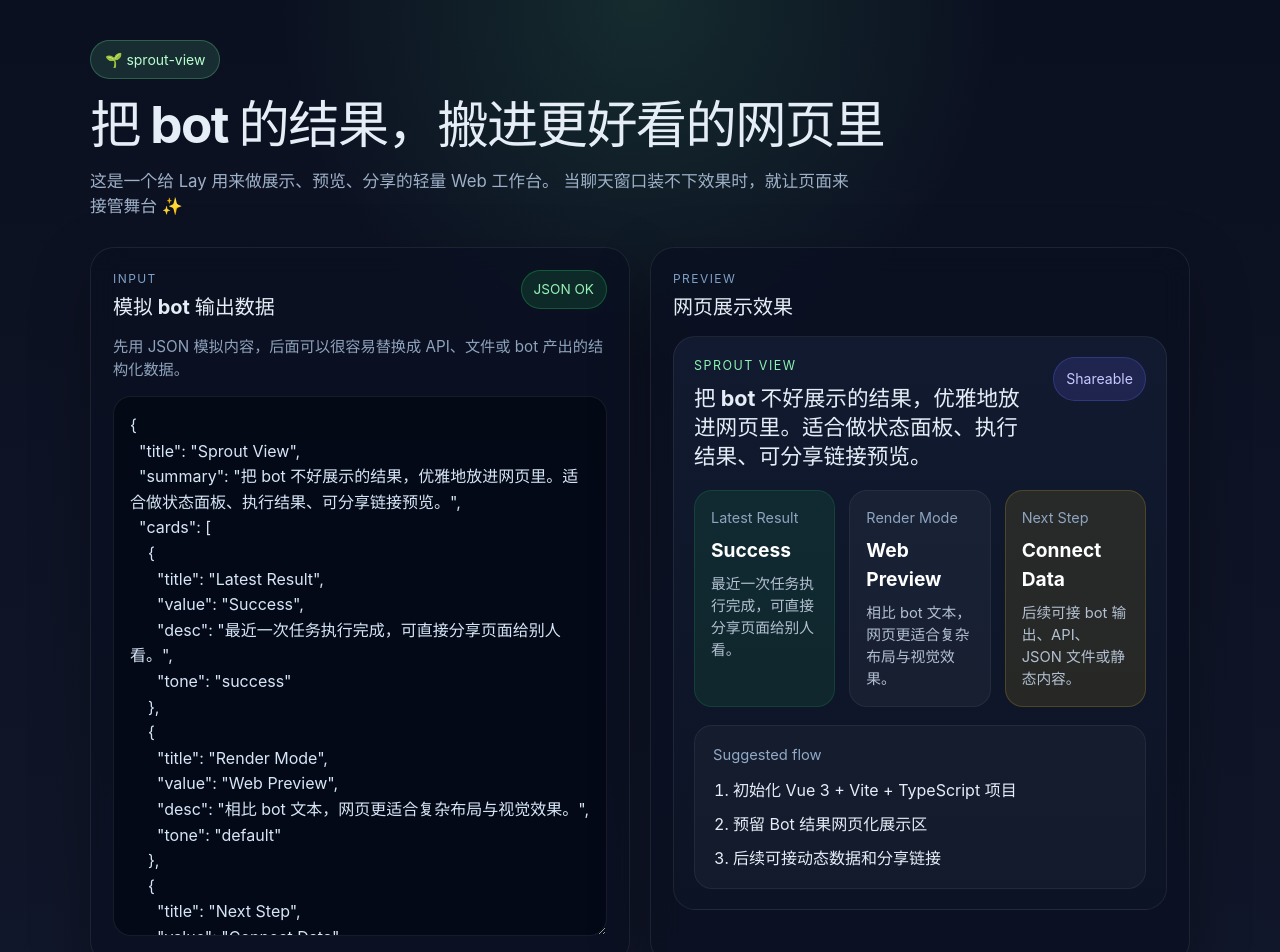
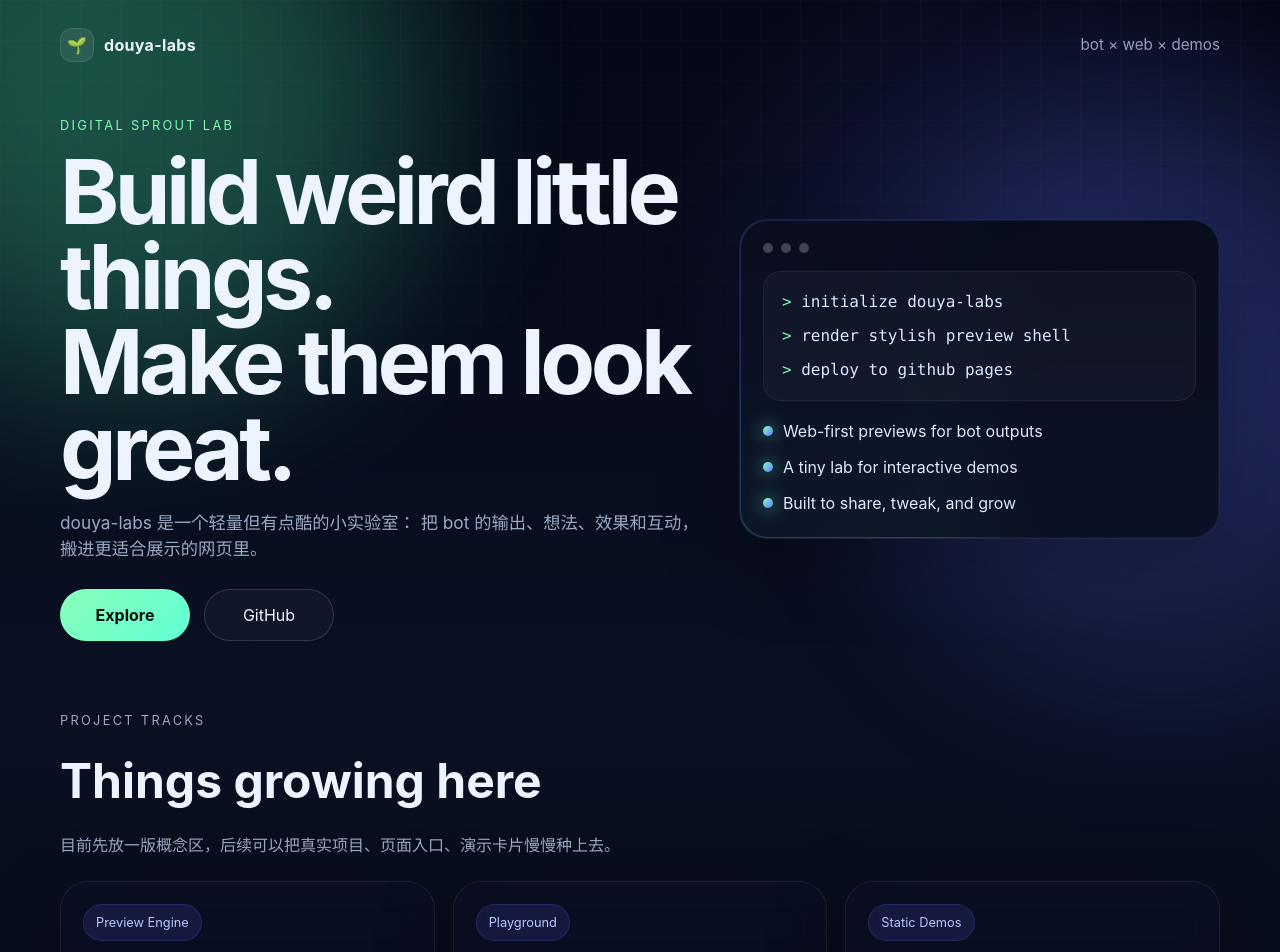
Before and after one commit to douya-labs/douya-labs.github.io, a Vue app: page / in a window 1280 px wide. Shown: the top 952 px of the page. Built offline with nearby package versions, Linux system fonts and the light colour scheme.

Commit message:
style: redesign homepage

```diff
--- a/src/App.vue
+++ b/src/App.vue
@@ -1,151 +1,119 @@
 <script setup lang="ts">
-import { computed, ref } from 'vue'
-
-type DemoCard = {
-  title: string
-  value: string
-  desc: string
-  tone?: 'default' | 'success' | 'warning'
-}
-
-type DemoPayload = {
-  title: string
-  summary: string
-  cards: DemoCard[]
-  timeline: string[]
-}
-
-const examplePayload: DemoPayload = {
-  title: 'Sprout View',
-  summary:
-    '把 bot 不好展示的结果，优雅地放进网页里。适合做状态面板、执行结果、可分享链接预览。',
-  cards: [
+const projects = [
   {
-      title: 'Latest Result',
-      value: 'Success',
-      desc: '最近一次任务执行完成，可直接分享页面给别人看。',
-      tone: 'success',
+    name: 'Sprout View',
+    tag: 'Preview Engine',
+    desc: '把 bot 里不方便展示的结果，转成更适合浏览和分享的网页视图。',
   },
   {
-      title: 'Render Mode',
-      value: 'Web Preview',
-      desc: '相比 bot 文本，网页更适合复杂布局与视觉效果。',
-      tone: 'default',
+    name: 'Bot Experiments',
+    tag: 'Playground',
+    desc: '一些对话、交互、可视化和 UI 想法的试验场，想到就种一棵。',
   },
   {
-      title: 'Next Step',
-      value: 'Connect Data',
-      desc: '后续可接 bot 输出、API、JSON 文件或静态内容。',
-      tone: 'warning',
+    name: 'Shareable Pages',
+    tag: 'Static Demos',
+    desc: '适合直接甩链接给别人看的页面，轻量、直接、体面。',
   },
-  ],
-  timeline: [
-    '初始化 Vue 3 + Vite + TypeScript 项目',
-    '预留 Bot 结果网页化展示区',
-    '后续可接动态数据和分享链接',
-  ],
-}
+]
 
-const inputText = ref(JSON.stringify(examplePayload, null, 2))
-
-const parsedPayload = computed<DemoPayload>(() => {
-  try {
-    const parsed = JSON.parse(inputText.value) as DemoPayload
-
-    return {
-      title: parsed.title || examplePayload.title,
-      summary: parsed.summary || examplePayload.summary,
-      cards: Array.isArray(parsed.cards) ? parsed.cards : examplePayload.cards,
-      timeline: Array.isArray(parsed.timeline)
-        ? parsed.timeline
-        : examplePayload.timeline,
-    }
-  } catch {
-    return examplePayload
-  }
-})
-
-const isJsonValid = computed(() => {
-  try {
-    JSON.parse(inputText.value)
-    return true
-  } catch {
-    return false
-  }
-})
+const signals = [
+  'Web-first previews for bot outputs',
+  'A tiny lab for interactive demos',
+  'Built to share, tweak, and grow',
+]
 </script>
 
 <template>
   <div class="page-shell">
+    <div class="bg-orb bg-orb--1" />
+    <div class="bg-orb bg-orb--2" />
+    <div class="bg-grid" />
+
     <header class="hero">
-      <div class="hero__badge">🌱 sprout-view</div>
-      <h1>把 bot 的结果，搬进更好看的网页里</h1>
+      <nav class="topbar">
+        <div class="brand">
+          <span class="brand__dot">🌱</span>
+          <span>douya-labs</span>
+        </div>
+        <div class="topbar__hint">bot × web × demos</div>
+      </nav>
+
+      <section class="hero__content">
+        <div class="hero__copy">
+          <p class="eyebrow">DIGITAL SPROUT LAB</p>
+          <h1>Build weird little things.<br />Make them look great.</h1>
           <p class="hero__desc">
-        这是一个给 Lay 用来做展示、预览、分享的轻量 Web 工作台。
-        当聊天窗口装不下效果时，就让页面来接管舞台 ✨
-      </p>
-    </header>
-
-    <main class="layout">
-      <section class="panel panel--input">
-        <div class="panel__head">
-          <div>
-            <p class="eyebrow">INPUT</p>
-            <h2>模拟 bot 输出数据</h2>
-          </div>
-          <span :class="['status', isJsonValid ? 'is-valid' : 'is-invalid']">
-            {{ isJsonValid ? 'JSON OK' : 'JSON Error' }}
-          </span>
-        </div>
-
-        <p class="panel__hint">
-          先用 JSON 模拟内容，后面可以很容易替换成 API、文件或 bot 产出的结构化数据。
+            douya-labs 是一个轻量但有点酷的小实验室：
+            把 bot 的输出、想法、效果和互动，搬进更适合展示的网页里。
           </p>
 
-        <textarea
-          v-model="inputText"
-          class="json-editor"
-          spellcheck="false"
-        />
-      </section>
-
-      <section class="panel panel--preview">
-        <div class="panel__head">
-          <div>
-            <p class="eyebrow">PREVIEW</p>
-            <h2>网页展示效果</h2>
+          <div class="hero__actions">
+            <a class="button button--primary" href="#projects">Explore</a>
+            <a class="button button--ghost" href="https://github.com/douya-labs/douya-labs.github.io" target="_blank" rel="noreferrer">
+              GitHub
+            </a>
           </div>
         </div>
 
-        <div class="preview-card">
-          <div class="preview-card__top">
-            <div>
-              <p class="preview-label">{{ parsedPayload.title }}</p>
-              <h3>{{ parsedPayload.summary }}</h3>
-            </div>
-            <div class="preview-chip">Shareable</div>
+        <div class="hero-card">
+          <div class="hero-card__glow" />
+          <div class="hero-card__inner">
+            <div class="terminal-bar">
+              <span />
+              <span />
+              <span />
             </div>
 
-          <div class="stats-grid">
-            <article
-              v-for="card in parsedPayload.cards"
-              :key="card.title"
-              class="stat-card"
-              :data-tone="card.tone || 'default'"
-            >
-              <p class="stat-card__title">{{ card.title }}</p>
-              <strong class="stat-card__value">{{ card.value }}</strong>
-              <span class="stat-card__desc">{{ card.desc }}</span>
+            <div class="terminal-content">
+              <p><span class="prompt">></span> initialize douya-labs</p>
+              <p><span class="prompt">></span> render stylish preview shell</p>
+              <p><span class="prompt">></span> deploy to github pages</p>
+            </div>
+
+            <ul class="signal-list">
+              <li v-for="signal in signals" :key="signal">
+                <span class="signal-dot" />
+                {{ signal }}
+              </li>
+            </ul>
+          </div>
+        </div>
+      </section>
+    </header>
+
+    <main>
+      <section id="projects" class="section">
+        <div class="section__head">
+          <p class="eyebrow">PROJECT TRACKS</p>
+          <h2>Things growing here</h2>
+          <p>
+            目前先放一版概念区，后续可以把真实项目、页面入口、演示卡片慢慢种上去。
+          </p>
+        </div>
+
+        <div class="project-grid">
+          <article v-for="project in projects" :key="project.name" class="project-card">
+            <div class="project-card__tag">{{ project.tag }}</div>
+            <h3>{{ project.name }}</h3>
+            <p>{{ project.desc }}</p>
           </article>
         </div>
+      </section>
 
-          <div class="timeline">
-            <p class="timeline__title">Suggested flow</p>
-            <ol>
-              <li v-for="item in parsedPayload.timeline" :key="item">
-                {{ item }}
-              </li>
-            </ol>
+      <section class="section section--panel">
+        <div class="panel">
+          <div>
+            <p class="eyebrow">NEXT</p>
+            <h2>More demos coming soon</h2>
+            <p>
+              这里之后可以接 bot 结果展示页、交互 demo、视觉实验、分享卡片页，
+              让聊天框里装不下的内容，都有一个像样的落点。
+            </p>
+          </div>
+          <div class="panel__meta">
+            <span>Status</span>
+            <strong>Online & Growing</strong>
           </div>
         </div>
       </section>
--- a/src/style.css
+++ b/src/style.css
@@ -1,9 +1,7 @@
 :root {
   font-family: Inter, system-ui, -apple-system, BlinkMacSystemFont, 'Segoe UI', sans-serif;
-  color: #e5eef7;
-  background:
-    radial-gradient(circle at top, rgba(72, 187, 120, 0.16), transparent 30%),
-    linear-gradient(180deg, #0b1020 0%, #11172a 100%);
+  color: #edf4ff;
+  background: #050816;
   font-synthesis: none;
   text-rendering: optimizeLegibility;
   -webkit-font-smoothing: antialiased;
@@ -25,253 +23,366 @@ body,
 
 body {
   min-height: 100vh;
+  background:
+    radial-gradient(circle at top left, rgba(86, 255, 169, 0.12), transparent 28%),
+    radial-gradient(circle at 80% 20%, rgba(101, 113, 255, 0.18), transparent 24%),
+    linear-gradient(180deg, #050816 0%, #0a1022 48%, #060914 100%);
 }
 
-button,
-textarea,
-input {
-  font: inherit;
+a {
+  color: inherit;
+  text-decoration: none;
 }
 
 .page-shell {
+  position: relative;
+  overflow: hidden;
   min-height: 100vh;
-  padding: 40px 20px 56px;
+}
+
+.bg-orb {
+  position: fixed;
+  width: 34rem;
+  height: 34rem;
+  border-radius: 999px;
+  filter: blur(90px);
+  opacity: 0.22;
+  pointer-events: none;
+}
+
+.bg-orb--1 {
+  background: #4dffb8;
+  top: -10rem;
+  left: -8rem;
+}
+
+.bg-orb--2 {
+  background: #5f6fff;
+  right: -10rem;
+  top: 8rem;
+}
+
+.bg-grid {
+  position: fixed;
+  inset: 0;
+  pointer-events: none;
+  background-image:
+    linear-gradient(rgba(255, 255, 255, 0.04) 1px, transparent 1px),
+    linear-gradient(90deg, rgba(255, 255, 255, 0.04) 1px, transparent 1px);
+  background-size: 40px 40px;
+  mask-image: linear-gradient(180deg, rgba(255, 255, 255, 0.5), transparent 82%);
+}
+
+.hero,
+.section {
+  width: min(1160px, calc(100% - 40px));
+  margin: 0 auto;
+  position: relative;
+  z-index: 1;
 }
 
 .hero {
-  max-width: 1100px;
-  margin: 0 auto 28px;
+  padding: 28px 0 40px;
 }
 
-.hero__badge {
+.topbar {
+  display: flex;
+  justify-content: space-between;
+  align-items: center;
+  margin-bottom: 54px;
+}
+
+.brand {
   display: inline-flex;
   align-items: center;
-  gap: 8px;
-  padding: 8px 14px;
-  border-radius: 999px;
-  background: rgba(118, 255, 168, 0.12);
-  border: 1px solid rgba(118, 255, 168, 0.24);
-  color: #b8ffcf;
-  font-size: 14px;
+  gap: 10px;
+  font-weight: 700;
+  letter-spacing: 0.02em;
+}
+
+.brand__dot {
+  width: 34px;
+  height: 34px;
+  display: inline-grid;
+  place-items: center;
+  border-radius: 12px;
+  background: rgba(255, 255, 255, 0.08);
+  border: 1px solid rgba(255, 255, 255, 0.1);
+}
+
+.topbar__hint {
+  color: #91a1bf;
+  font-size: 0.95rem;
+}
+
+.hero__content {
+  display: grid;
+  grid-template-columns: 1.15fr 0.85fr;
+  gap: 28px;
+  align-items: center;
+}
+
+.eyebrow {
+  margin: 0 0 14px;
+  color: #81f7b4;
+  font-size: 0.8rem;
+  letter-spacing: 0.18em;
+}
+
+.hero h1,
+.section h2,
+.project-card h3 {
+  margin: 0;
 }
 
 .hero h1 {
-  margin: 18px 0 12px;
-  font-size: clamp(2rem, 4vw, 4rem);
-  line-height: 1.08;
-  letter-spacing: -0.03em;
+  font-size: clamp(3rem, 7vw, 6rem);
+  line-height: 0.95;
+  letter-spacing: -0.05em;
+}
+
+.hero__desc,
+.section__head p,
+.project-card p,
+.panel p {
+  color: #99a9c2;
 }
 
 .hero__desc {
-  max-width: 760px;
-  color: #9eb0c7;
-  font-size: 1.05rem;
+  max-width: 42rem;
+  margin: 20px 0 0;
+  font-size: 1.08rem;
 }
 
-.layout {
-  max-width: 1100px;
-  margin: 0 auto;
+.hero__actions {
+  display: flex;
+  gap: 14px;
+  margin-top: 28px;
+}
+
+.button {
+  display: inline-flex;
+  align-items: center;
+  justify-content: center;
+  min-width: 130px;
+  padding: 13px 18px;
+  border-radius: 999px;
+  transition:
+    transform 0.25s ease,
+    border-color 0.25s ease,
+    background 0.25s ease;
+}
+
+.button:hover {
+  transform: translateY(-2px);
+}
+
+.button--primary {
+  color: #03110b;
+  background: linear-gradient(135deg, #8affb9, #61ffd6);
+  font-weight: 700;
+}
+
+.button--ghost {
+  border: 1px solid rgba(255, 255, 255, 0.14);
+  background: rgba(255, 255, 255, 0.03);
+}
+
+.hero-card,
+.project-card,
+.panel {
+  position: relative;
+  border-radius: 28px;
+  border: 1px solid rgba(255, 255, 255, 0.08);
+  background: rgba(11, 16, 34, 0.62);
+  backdrop-filter: blur(18px);
+  box-shadow: 0 24px 80px rgba(0, 0, 0, 0.3);
+}
+
+.hero-card {
+  padding: 1px;
+  overflow: hidden;
+}
+
+.hero-card__glow {
+  position: absolute;
+  inset: -20%;
+  background: conic-gradient(from 180deg, rgba(77, 255, 184, 0.5), rgba(95, 111, 255, 0.4), transparent 60%);
+  filter: blur(40px);
+  opacity: 0.65;
+}
+
+.hero-card__inner {
+  position: relative;
+  padding: 22px;
+  border-radius: 27px;
+  background: linear-gradient(180deg, rgba(8, 12, 26, 0.92), rgba(11, 17, 34, 0.88));
+}
+
+.terminal-bar {
+  display: flex;
+  gap: 8px;
+  margin-bottom: 18px;
+}
+
+.terminal-bar span {
+  width: 10px;
+  height: 10px;
+  border-radius: 999px;
+  background: rgba(255, 255, 255, 0.22);
+}
+
+.terminal-content {
+  padding: 18px;
+  border-radius: 18px;
+  background: rgba(255, 255, 255, 0.03);
+  border: 1px solid rgba(255, 255, 255, 0.06);
+  font-family: 'IBM Plex Mono', 'SFMono-Regular', Consolas, monospace;
+  color: #d7e7ff;
+}
+
+.terminal-content p {
+  margin: 0;
+}
+
+.terminal-content p + p {
+  margin-top: 10px;
+}
+
+.prompt {
+  color: #81f7b4;
+}
+
+.signal-list {
+  list-style: none;
+  padding: 0;
+  margin: 18px 0 0;
   display: grid;
-  grid-template-columns: 1fr 1fr;
-  gap: 20px;
+  gap: 12px;
+}
+
+.signal-list li {
+  display: flex;
+  align-items: center;
+  gap: 10px;
+  color: #dce8fb;
+}
+
+.signal-dot {
+  width: 10px;
+  height: 10px;
+  border-radius: 50%;
+  background: linear-gradient(135deg, #86ffc0, #5b7cff);
+  box-shadow: 0 0 18px rgba(97, 255, 214, 0.8);
+}
+
+.section {
+  padding: 30px 0 70px;
+}
+
+.section__head {
+  max-width: 700px;
+  margin-bottom: 24px;
+}
+
+.section__head h2 {
+  font-size: clamp(2rem, 4vw, 3rem);
+  margin-bottom: 12px;
+}
+
+.project-grid {
+  display: grid;
+  grid-template-columns: repeat(3, minmax(0, 1fr));
+  gap: 18px;
+}
+
+.project-card {
+  padding: 22px;
+}
+
+.project-card__tag {
+  display: inline-flex;
+  margin-bottom: 16px;
+  padding: 8px 12px;
+  border-radius: 999px;
+  font-size: 0.8rem;
+  color: #b7c6ff;
+  background: rgba(99, 102, 241, 0.14);
+  border: 1px solid rgba(99, 102, 241, 0.2);
+}
+
+.project-card h3 {
+  font-size: 1.28rem;
+  margin-bottom: 10px;
+}
+
+.section--panel {
+  padding-top: 0;
 }
 
 .panel {
-  background: rgba(10, 16, 32, 0.72);
-  border: 1px solid rgba(255, 255, 255, 0.08);
-  border-radius: 24px;
-  box-shadow: 0 20px 60px rgba(0, 0, 0, 0.28);
-  backdrop-filter: blur(14px);
-  padding: 22px;
+  padding: 28px;
+  display: flex;
+  justify-content: space-between;
+  gap: 24px;
+  align-items: end;
 }
 
-.panel__head {
-  display: flex;
-  justify-content: space-between;
-  align-items: flex-start;
-  gap: 16px;
-  margin-bottom: 14px;
-}
-
-.panel__head h2 {
-  margin: 4px 0 0;
-  font-size: 1.25rem;
-}
-
-.eyebrow {
-  margin: 0;
-  font-size: 0.75rem;
-  letter-spacing: 0.12em;
-  color: #7fa0c7;
-}
-
-.panel__hint {
-  margin: 0 0 14px;
-  color: #8fa3bd;
-  font-size: 0.95rem;
-}
-
-.status {
-  padding: 8px 12px;
-  border-radius: 999px;
-  font-size: 0.85rem;
-  border: 1px solid transparent;
-  white-space: nowrap;
-}
-
-.status.is-valid {
-  background: rgba(34, 197, 94, 0.14);
-  color: #98f0b5;
-  border-color: rgba(34, 197, 94, 0.3);
-}
-
-.status.is-invalid {
-  background: rgba(248, 113, 113, 0.14);
-  color: #ffb4b4;
-  border-color: rgba(248, 113, 113, 0.32);
-}
-
-.json-editor {
-  width: 100%;
-  min-height: 540px;
-  resize: vertical;
-  border: 1px solid rgba(255, 255, 255, 0.08);
-  border-radius: 18px;
-  padding: 16px;
-  background: rgba(3, 8, 20, 0.72);
-  color: #d7e6f7;
-  line-height: 1.6;
-  outline: none;
-}
-
-.json-editor:focus {
-  border-color: rgba(118, 255, 168, 0.38);
-  box-shadow: 0 0 0 4px rgba(118, 255, 168, 0.08);
-}
-
-.preview-card {
-  border-radius: 22px;
-  background: linear-gradient(180deg, rgba(18, 27, 50, 0.96), rgba(13, 20, 38, 0.96));
-  border: 1px solid rgba(255, 255, 255, 0.07);
-  padding: 20px;
-}
-
-.preview-card__top {
-  display: flex;
-  justify-content: space-between;
-  gap: 16px;
-  align-items: flex-start;
-  margin-bottom: 18px;
-}
-
-.preview-label {
-  margin: 0 0 8px;
-  color: #8bf3b1;
-  text-transform: uppercase;
-  letter-spacing: 0.12em;
-  font-size: 0.78rem;
-}
-
-.preview-card h3 {
-  margin: 0;
-  font-size: 1.35rem;
-  line-height: 1.35;
-}
-
-.preview-chip {
-  padding: 10px 12px;
-  border-radius: 999px;
-  background: rgba(99, 102, 241, 0.16);
-  color: #c5c8ff;
-  font-size: 0.88rem;
-  border: 1px solid rgba(99, 102, 241, 0.28);
-}
-
-.stats-grid {
-  display: grid;
-  grid-template-columns: repeat(3, minmax(0, 1fr));
-  gap: 14px;
-}
-
-.stat-card {
-  padding: 16px;
-  border-radius: 18px;
+.panel__meta {
+  min-width: 180px;
+  padding: 18px;
+  border-radius: 20px;
   background: rgba(255, 255, 255, 0.04);
   border: 1px solid rgba(255, 255, 255, 0.06);
 }
 
-.stat-card[data-tone='success'] {
-  background: rgba(34, 197, 94, 0.1);
-  border-color: rgba(34, 197, 94, 0.16);
-}
-
-.stat-card[data-tone='warning'] {
-  background: rgba(250, 204, 21, 0.1);
-  border-color: rgba(250, 204, 21, 0.18);
-}
-
-.stat-card__title,
-.stat-card__desc,
-.timeline__title {
-  margin: 0;
-}
-
-.stat-card__title {
-  color: #8ea4bf;
+.panel__meta span {
+  display: block;
+  color: #88a1c2;
   font-size: 0.9rem;
 }
 
-.stat-card__value {
+.panel__meta strong {
   display: block;
-  margin: 8px 0;
-  font-size: 1.2rem;
-  color: #ffffff;
+  margin-top: 8px;
+  font-size: 1.3rem;
 }
 
-.stat-card__desc {
-  display: block;
-  color: #b3c0d1;
-  font-size: 0.92rem;
+@media (max-width: 960px) {
+  .hero__content,
+  .project-grid,
+  .panel {
+    grid-template-columns: 1fr;
+    display: grid;
+  }
+
+  .panel {
+    align-items: start;
+  }
 }
 
-.timeline {
-  margin-top: 18px;
-  padding: 18px;
-  border-radius: 18px;
-  background: rgba(255, 255, 255, 0.03);
-  border: 1px solid rgba(255, 255, 255, 0.06);
-}
-
-.timeline__title {
-  color: #91a9c6;
-  font-size: 0.92rem;
-}
-
-.timeline ol {
-  margin: 12px 0 0;
-  padding-left: 20px;
-  color: #e4edf8;
-}
-
-.timeline li + li {
-  margin-top: 10px;
-}
-
-@media (max-width: 900px) {
-  .layout {
-    grid-template-columns: 1fr;
+@media (max-width: 720px) {
+  .hero,
+  .section {
+    width: min(100% - 24px, 1160px);
   }
 
-  .stats-grid {
-    grid-template-columns: 1fr;
+  .topbar {
+    margin-bottom: 34px;
+    gap: 12px;
+    flex-direction: column;
+    align-items: flex-start;
   }
 
-  .preview-card__top,
-  .panel__head {
+  .hero {
+    padding-top: 18px;
+  }
+
+  .hero__actions {
     flex-direction: column;
   }
 
-  .json-editor {
-    min-height: 360px;
+  .button {
+    width: 100%;
   }
 }
```
Lines whose indentation alone changed are shown as unchanged.
